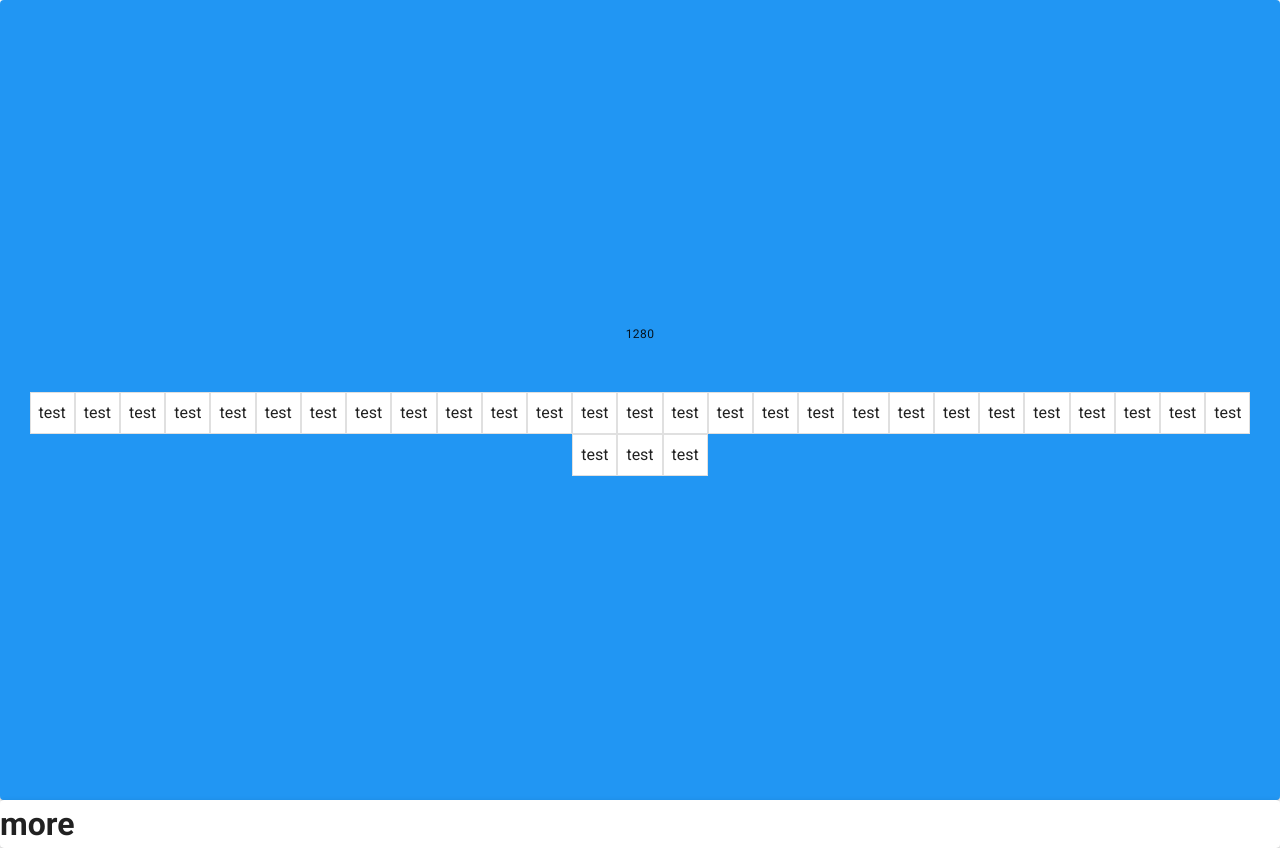
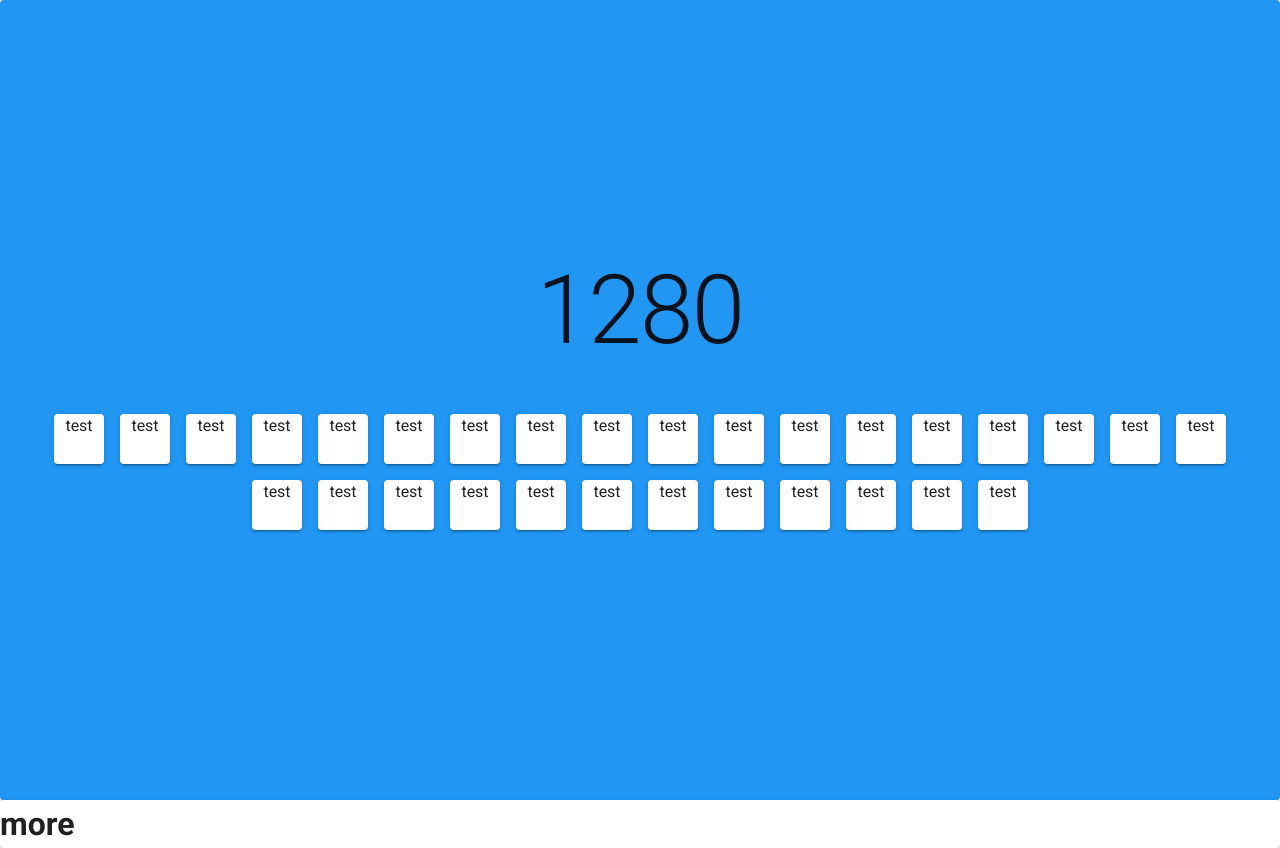
Before and after one commit to musicteachj/new-port, a Vue app: page / in a window 1280 px wide. Built offline with nearby package versions, Linux system fonts and the light colour scheme.

Commit message:
animation for name, add animation isEven to test cards

```diff
--- a/src/views/Home.vue
+++ b/src/views/Home.vue
@@ -8,11 +8,24 @@
       class="d-flex align-content-center flex-wrap">
       <v-col cols="12">
         <v-row class="ml-3 mr-3 pb-8 justify-center">
-          <p :class="`text-${nameFontSize}`">{{window.width}}</p>
+          <transition name="name">
+            <p v-if="show" :class="`text-${nameFontSize}`">{{window.width}}</p>
+          </transition>
         </v-row>
 
-        <v-row class="ml-3 mr-3 justify-center">
-          <v-card
+        <v-row class="ml-3 mr-3 text-center justify-center">
+          <div
+            v-for="m in 30"
+            :key="m"
+            class="pa-2">
+            <transition :name="test(randId())">
+              <v-card width="50" height="50" v-if="show">
+                <p>test</p>
+              </v-card>
+              <!-- <p v-if="show">test</p> -->
+            </transition>
+          </div>
+          <!-- <v-card
             v-for="m in 30"
             :key="m"
             class="pa-2"
@@ -20,7 +33,7 @@
             tile
           >
             test
-          </v-card>
+          </v-card> -->
         </v-row>
       </v-col>
     </v-card>
@@ -42,31 +55,35 @@ export default class Home extends Vue {
    window: any = {
     width: 0,
     height: 0
-  }
+  };
+  show = false;
+
 
   // COMPUTED -------------------------
   get nameFontSize() {
-    if (this.window.width <= 600) {
-      return "h1"
-    }
+    // if (this.window.width <= 600) {
+    //   return "h1"
+    // }
 
-    if (this.window.width >= 601 && this.window.width <= 960) {
-      return "caption"
-    }
+    // if (this.window.width >= 601 && this.window.width <= 960) {
+    //   return "caption"
+    // }
 
-    if (this.window.width >= 961 && this.window.width <= 1264) {
-      return "h1"
-    }
+    // if (this.window.width >= 961 && this.window.width <= 1264) {
+    //   return "h1"
+    // }
 
-    if (this.window.width >= 1265 && this.window.width <= 1904) {
-      return "caption"
-    }
+    // if (this.window.width >= 1265 && this.window.width <= 1904) {
+    //   return "caption"
+    // }
 
-    if (this.window.width >= 1905) {
-      return "h1"
-    }
+    // if (this.window.width >= 1905) {
+    //   return "h1"
+    // }
 
-    return ""
+    // return ""
+
+    return "h1"
 
   }
 
@@ -78,11 +95,31 @@ export default class Home extends Vue {
     this.handleResize();
   }
 
+  mounted() {
+    this.show = true;
+  }
+
   destroyed() {
     window.removeEventListener('resize', this.handleResize)
   }
 
   // METHODS --------------------------
+  test(rec: number) {
+    console.log(rec);
+
+    if (rec % 2 == 0) {
+      console.log("this worked");
+      return "name";
+    } else {
+      return "nothing"
+    }
+
+  }
+
+  randId() {
+    return Math.floor((Math.random() * 30) + 1);
+  }
+
   handleResize() {
     this.window.width = window.innerWidth;
     this.window.height = window.innerHeight;
@@ -92,5 +129,19 @@ export default class Home extends Vue {
 </script>
 
 <style scoped>
+.name-enter-active {
+  transition: all 2s ease;
+}
+.name-leave-active {
+  transition: all 2s cubic-bezier(1.0, 0.5, 0.8, 1.0);
+}
+.name-enter, .name-leave-to {
+  transform: translateY(-100px);
+  opacity: 0;
+}
 
+.card {
+  background-color: white;
+  border: 1px solid black;
+}
 </style>
```
